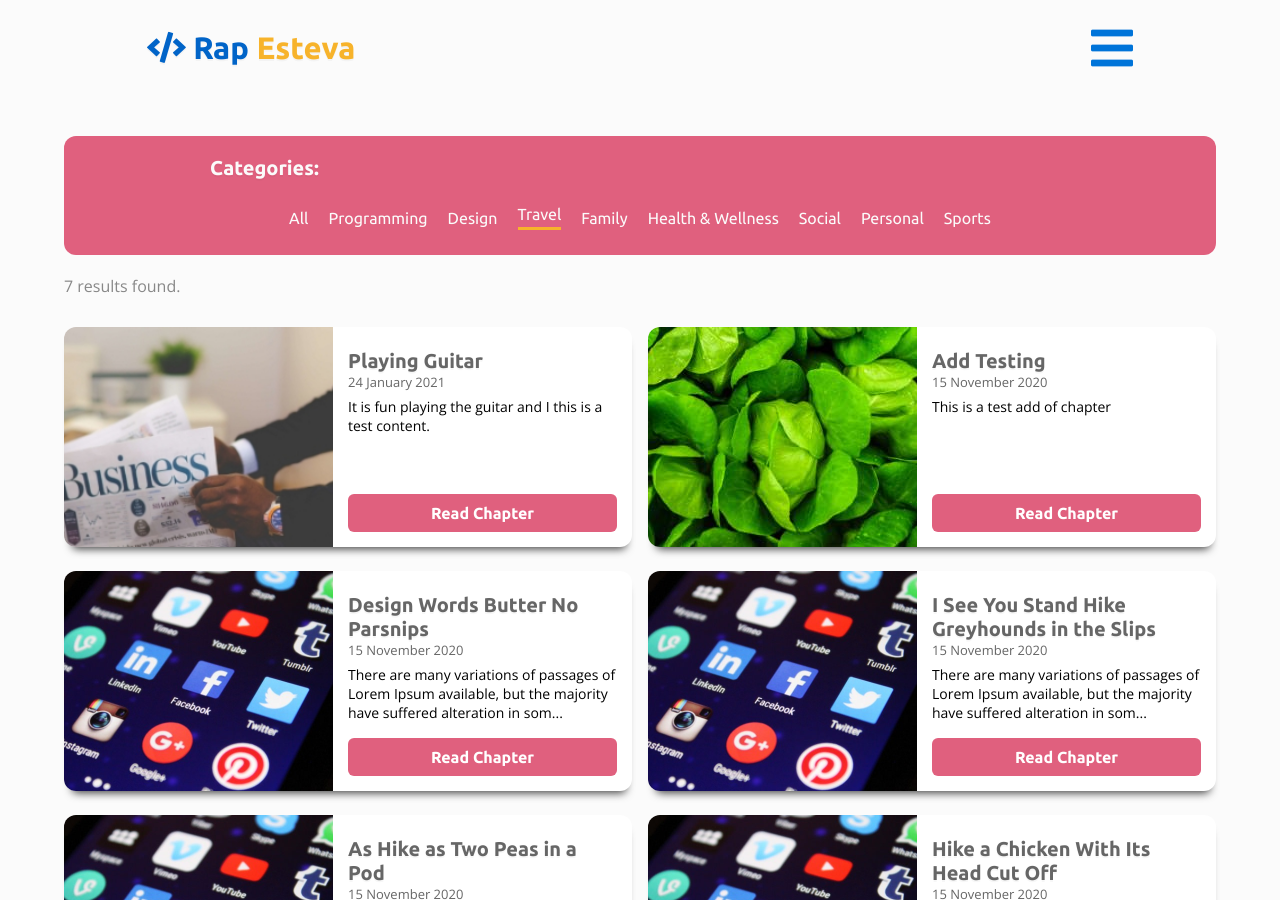
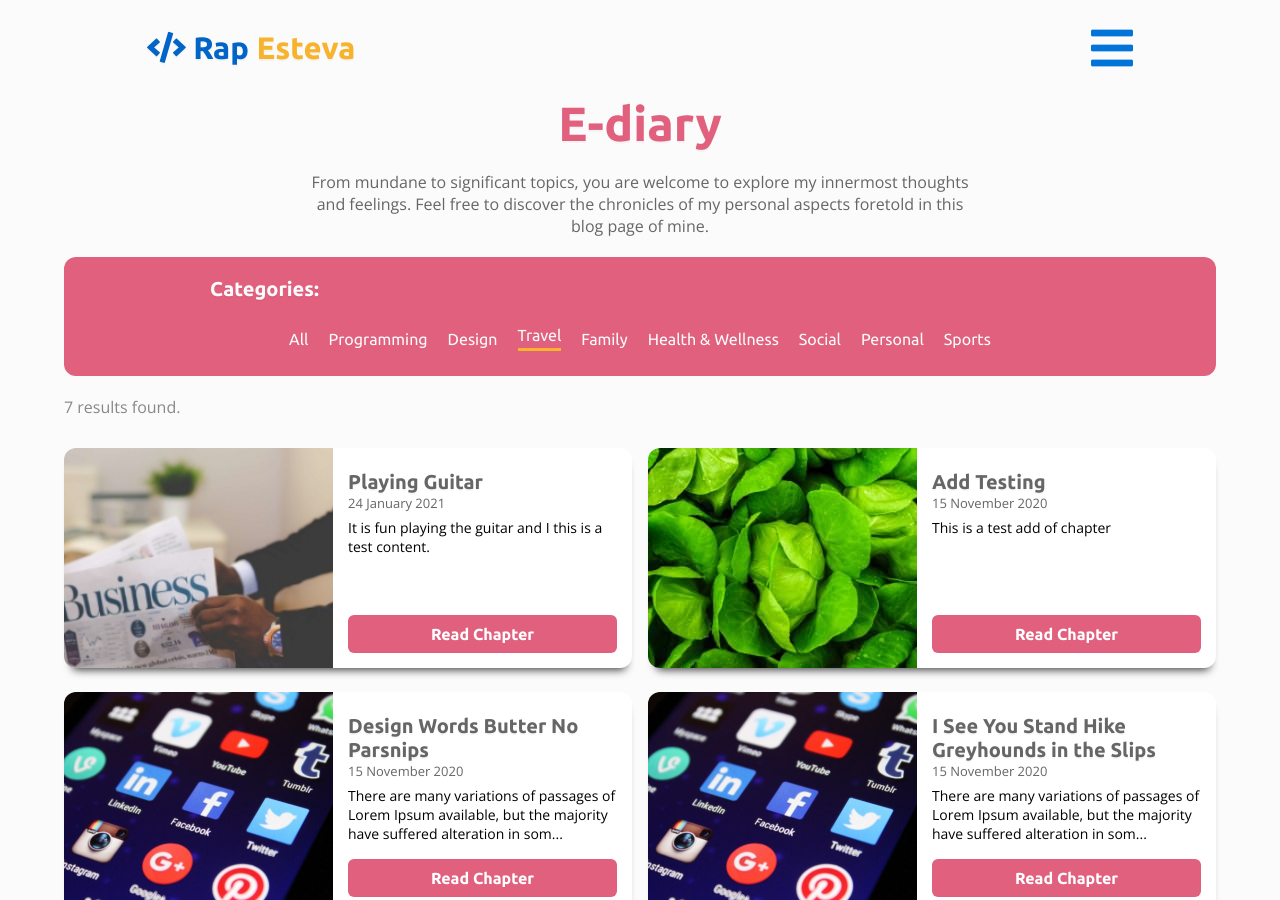
Before and after one commit to rapsamaniego27/portfolio-2020, a Jekyll site: the page built from e-diary/travel/index.html, in a window 1280 px wide and 900 px high. Built offline with Jekyll 4.4.1, drawn with Linux system fonts in a browser that asks for light colours; nearby versions of some CDN libraries.

Commit message:
fixed e diary page title

```diff
--- a/_config.yml
+++ b/_config.yml
@@ -29,6 +29,7 @@
 twitter_username: jekyllrb
 github_username:  rapsamaniego27@gmail.com
 exclude: ["source", "node_modules", "mix-manifest.json", "package-lock.json", "package.json", "webpack.mix.js"]
+permalink: /chapter/:title
 
 # Build settings
 plugins:
--- a/_includes/header.html
+++ b/_includes/header.html
@@ -4,6 +4,19 @@
 <head>
   <!-- Got this loop from the Pages Collection -->
   {% assign seo = site.pages | where:"permalink", page.url | first %}
+
+
+  {% if seo.title %}
+    {% assign meta_title = seo.title %}
+  {% else %}
+    {% assign meta_title = page.title %}
+  {% endif %}
+
+  {% if seo.meta_description %}
+     {% assign meta_description = seo.meta_description %}
+  {% else %}
+     {% assign meta_description = page.description %}
+  {% endif %}
 
   <!-- Make a condition if there is an existing meta image or else use a default one -->
   {% if seo.meta_image%}
@@ -13,13 +26,13 @@
   {% endif %}
 
  <meta name="viewport" content="width=device-width, initial-scale=1">
- <meta name="og:title" property="og:title" content="{{ site.title }} | {{ seo.title }} ">
- <meta name="description" content="{{ seo.meta_description }}">
+ <meta name="og:title" property="og:title" content="{{ site.title }} - {{ meta_title }}">
+ <meta name="description" content="{{ meta_description }}">
  <meta property="og:image" content="{{ meta_image }}">
  <meta property="og:url" content="{{ site.url }}{{ page.url }}">
 
 
- <title>{{ site.title }} - {{ seo.title }} | {{ seo.meta_description }}</title>
+ <title>{{ site.title }} - {{ meta_title }} | {{ meta_description | strip_html }}</title>
 
  <!-- Row Styles -->
  <link rel="stylesheet" href="{{site.baseurl}}/dist/style.min.css">
--- a/_layouts/diary.html
+++ b/_layouts/diary.html
@@ -1,10 +1,9 @@
 ---
 layout: default
-title: E-diary Me
-meta: E-diary Description
+title: E-diary
 ---
 <!-- Got this loop from the Pages Collection -->
-{% assign seo = site.pages | where:"permalink", page.url | first %}
+{% assign seo = site.pages | where:"permalink", "/e-diary/" | first %}
 
 <div class="diaries__container">
   <h1 class="page-title hex-tertiary">{{ seo.title }}</h1>
--- a/admin/config.yml
+++ b/admin/config.yml
@@ -174,7 +174,7 @@
         name: "category"
         widget: "list"
       - label: "Meta(Body)"
-        name: "body"
+        name: "description"
         widget: "text"
         pattern: ['^.{20,170}$', "Must be in between 20 - 170 characters"]
       - label: "Blocks"
--- a/e-diary/travel/index.html
+++ b/e-diary/travel/index.html
@@ -1,6 +1,7 @@
 ---
 layout: diary
 title: "E-Diary | Travel"
+description: Travel description
 ---
 
 
```
